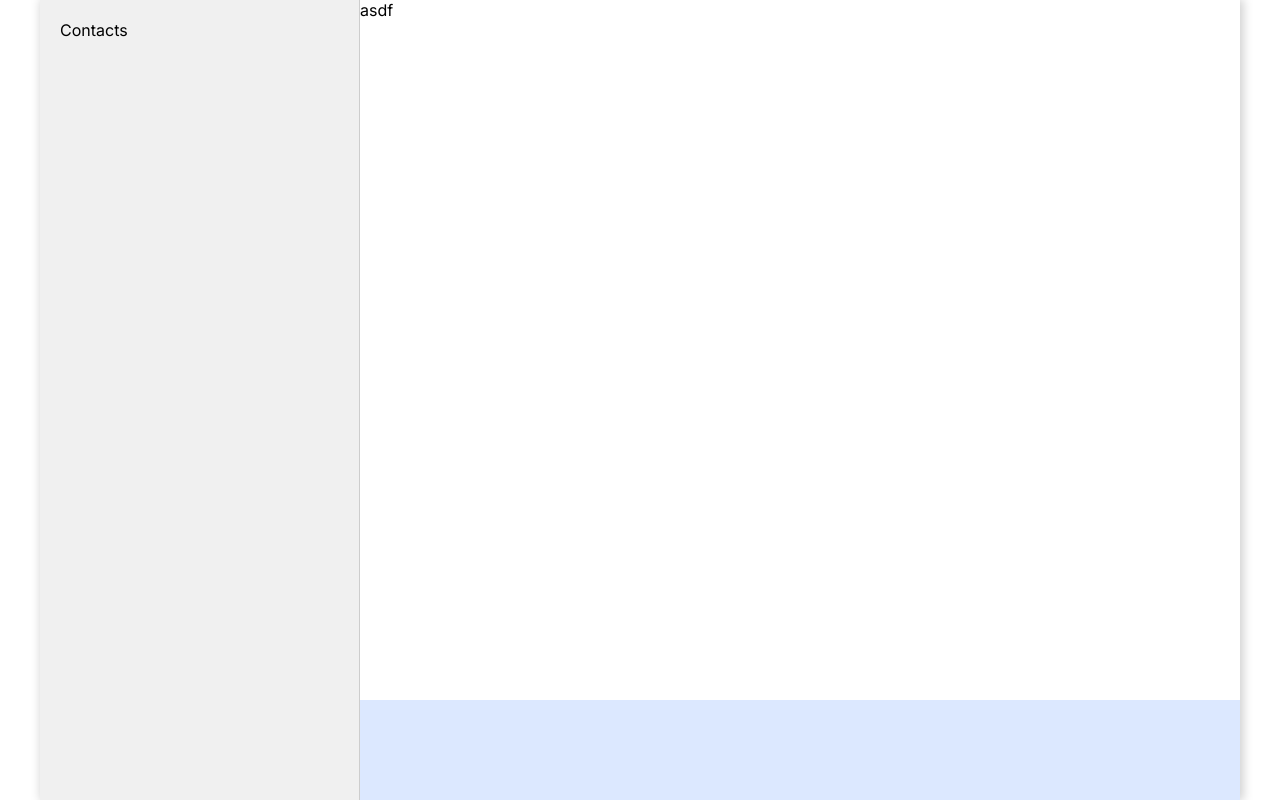
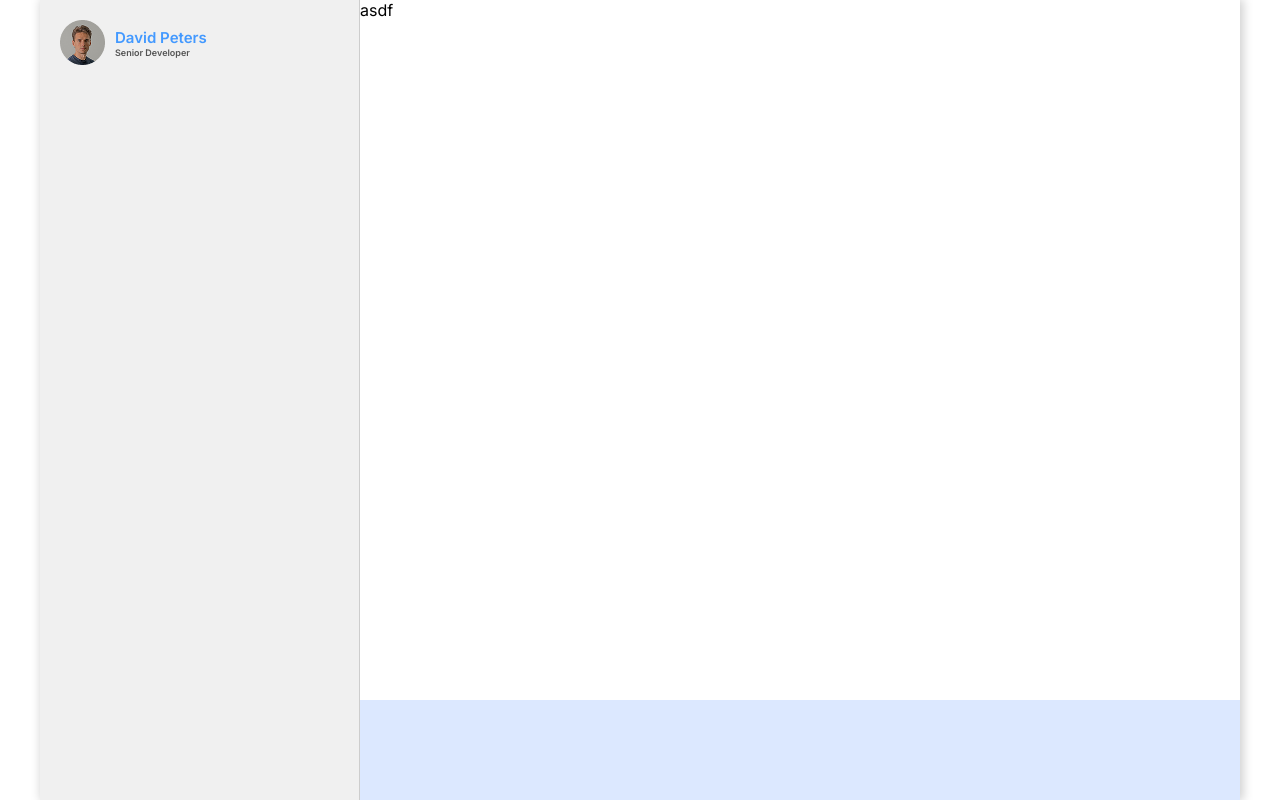
Before and after one commit to jurako/chat-app, a React app: page / in a window 1280 px wide. Built offline with nearby package versions, Linux system fonts and the light colour scheme; the HTML template or start-up script is replaced by a standard one.

Commit message:
add Profile

```diff
--- a/src/App.jsx
+++ b/src/App.jsx
@@ -1,9 +1,12 @@
+import Profile from './components/Profile/Profile'
 import './App.css'
 
 function App() {
   return (
     <div className="wrapper">
-      <aside>Contacts</aside>
+      <aside>
+        <Profile/>
+      </aside>
       <main>
         {/* <span>Select a conversation</span> */}
 
--- /dev/null
+++ b/src/components/Profile/Profile.css
@@ -0,0 +1,17 @@
+.profile {
+    display: flex;
+    align-items: center;
+    gap: 10px;
+}
+
+.profile__name {
+    font-size: 15px;
+    font-weight: 600;
+    color: var(--contact-name-color);
+}
+
+.profile__position {
+    font-size: 9px;
+    font-weight: 600;
+    color: #545454;
+}
--- /dev/null
+++ b/src/components/Profile/Profile.jsx
@@ -0,0 +1,18 @@
+import './Profile.css'
+
+function Profile() {
+  return (
+    <>
+      <div className="profile">
+
+        <img className="profile__picture" src="/public/images/avatars/contact1.png" alt="Profile picture" />
+        <div className="profile__details">
+          <div className="profile__name">David Peters</div>
+          <div className="profile__position">Senior Developer</div>
+        </div>
+      </div>
+    </>
+  )
+}
+
+export default Profile;
```
